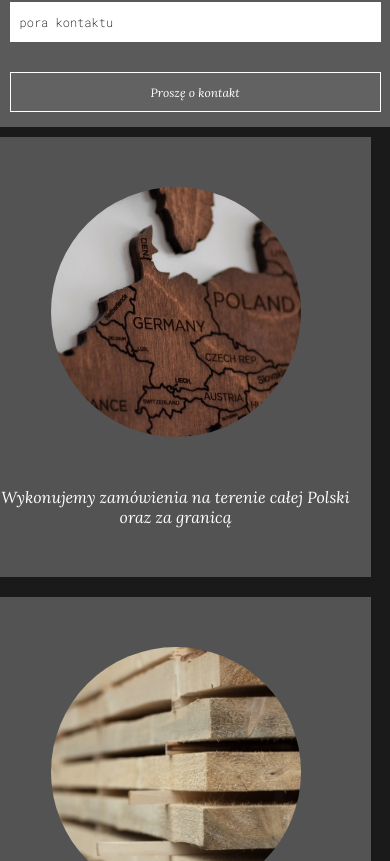
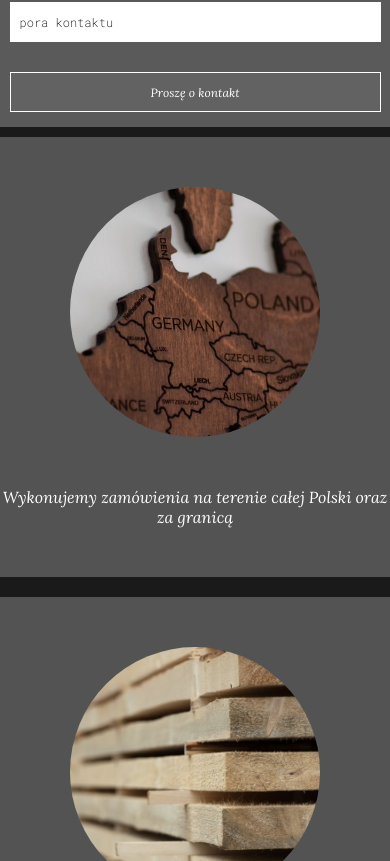
Before and after one commit to MarekBartczak/Drzazgadomy, a React (Create React App) app: page / in a window 390 px wide. Shown: the part 803-1664 px from the top of the page. Built offline with nearby package versions, Linux system fonts and the light colour scheme.

Commit message:
mobile version shortabout width 100vw

```diff
--- a/src/components/MainSection/ItemCard/itemCard.module.css
+++ b/src/components/MainSection/ItemCard/itemCard.module.css
@@ -175,43 +175,17 @@
   text-align: right;
   /* border-radius: 10px; */
   padding: 20px;
-  /* border: 1px solid white; */
-  /* padding-top: 20px; */
-  /* background: rgba(43, 43, 43, 0.466); */
-
-  /* background: rgba(216, 216, 216, 0.63); */
 
   font-family: "Lora", serif;
   transition: all 0.2s linear;
-  /* box-shadow: 0 0 10px black; */
 
   /* padding-bottom: 10px; */
 }
 
-@media (max-width: 1200px) {
-  /* .itemCard { */
-  /* padding: 0 50px; */
-  /* width: 80%; */
-  /* } */
-  /* .header {
-    font-size: 20px;
-    padding: 0;
-  } */
-  /* .itemCard:hover .header {
-    font-size: 21px;
-  } */
-  /* .info {
-    font-size: 11px;
-    padding: 0;
-  } */
-  /* .itemCard:hover .info {
-    font-size: 11px;
-    text-align: justify;
-  } */
-}
-
 @media (max-width: 1000px) {
   .itemCard {
+    animation-duration: none;
+    transform: translateX(0);
     height: 100vh;
     width: 100vw;
     margin-left: 0;
--- a/src/components/ShortAboutSection/shortAboutSection.module.css
+++ b/src/components/ShortAboutSection/shortAboutSection.module.css
@@ -1,18 +1,12 @@
 .shortAboutSection {
   position: relative;
-  /* top: -200px; */
-  /* padding-top: 150px; */
   width: 100vw;
   height: auto;
-
-  /* background: grey; */
 }
 
 .about {
   margin: auto;
-  /* background: red; */
   width: 70%;
-  /* height: 50vh; */
   display: flex;
   flex-direction: row;
   text-align: center;
@@ -31,10 +25,7 @@
   height: 400px;
   margin: 10px;
   color: white;
-  /* box-shadow: 0 0 10px white; */
-  /* border-radius: 10px; */
   background: rgb(83, 83, 83);
-  /* border: 1px solid red; */
   transition: all 0.3s linear;
 }
 
@@ -106,7 +97,7 @@
 @media (max-width: 1000px) {
   .about {
     flex-direction: column;
-    width: 90vw;
+    width: 100vw;
     margin-left: 0;
     margin-right: 0;
   }
@@ -114,8 +105,14 @@
   .whereText,
   .whatWeUseText,
   .qualityText {
-    margin: 0;
-    margin-top: 50px;
-    width: 90vw;
+    width: 100vw;
+  }
+  .where,
+  .whatWeUse,
+  .quality {
+    transform: translateX(0);
+    animation-name: none;
+    margin-left: 0;
+    margin-right: 0;
   }
 }
```
